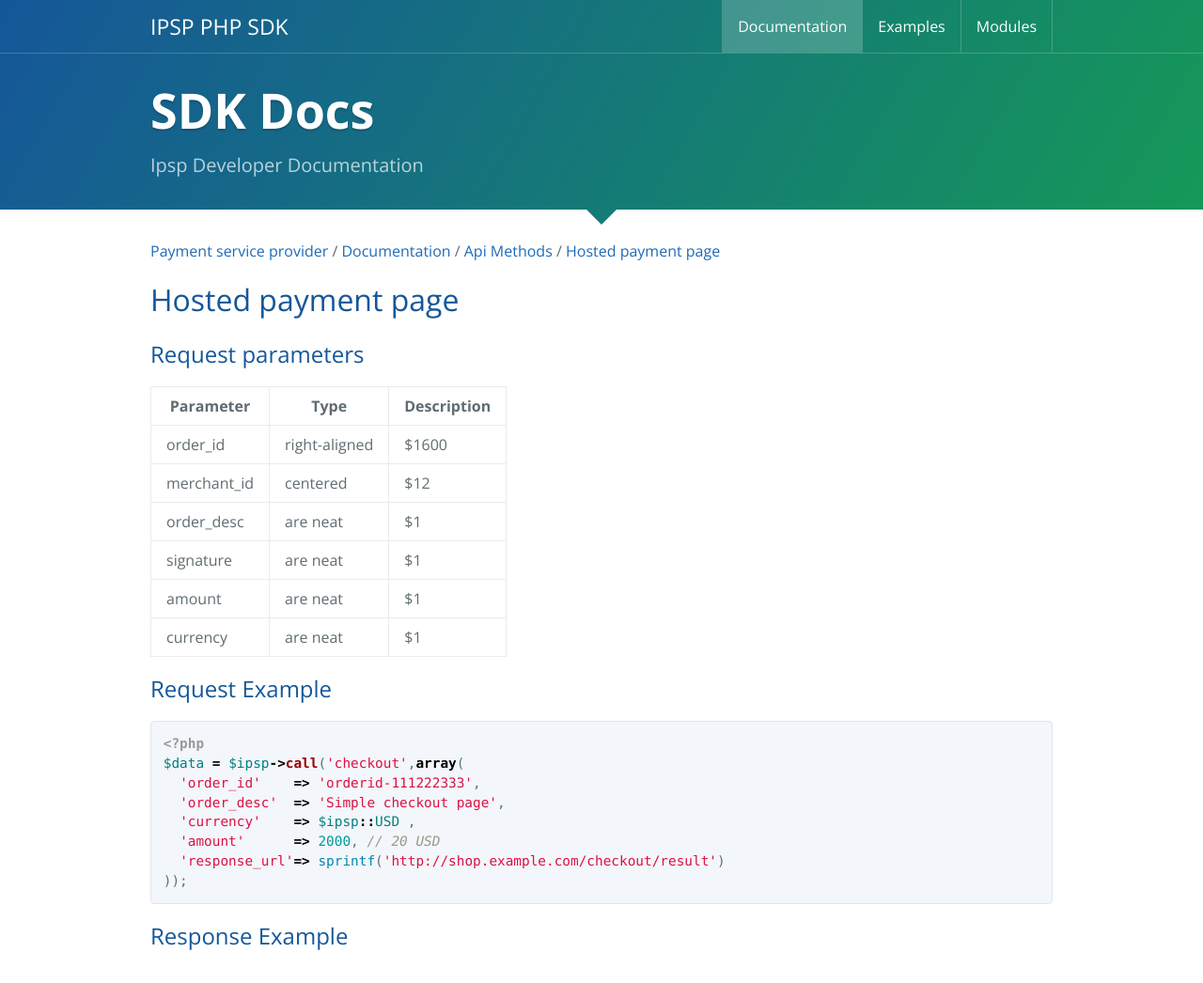
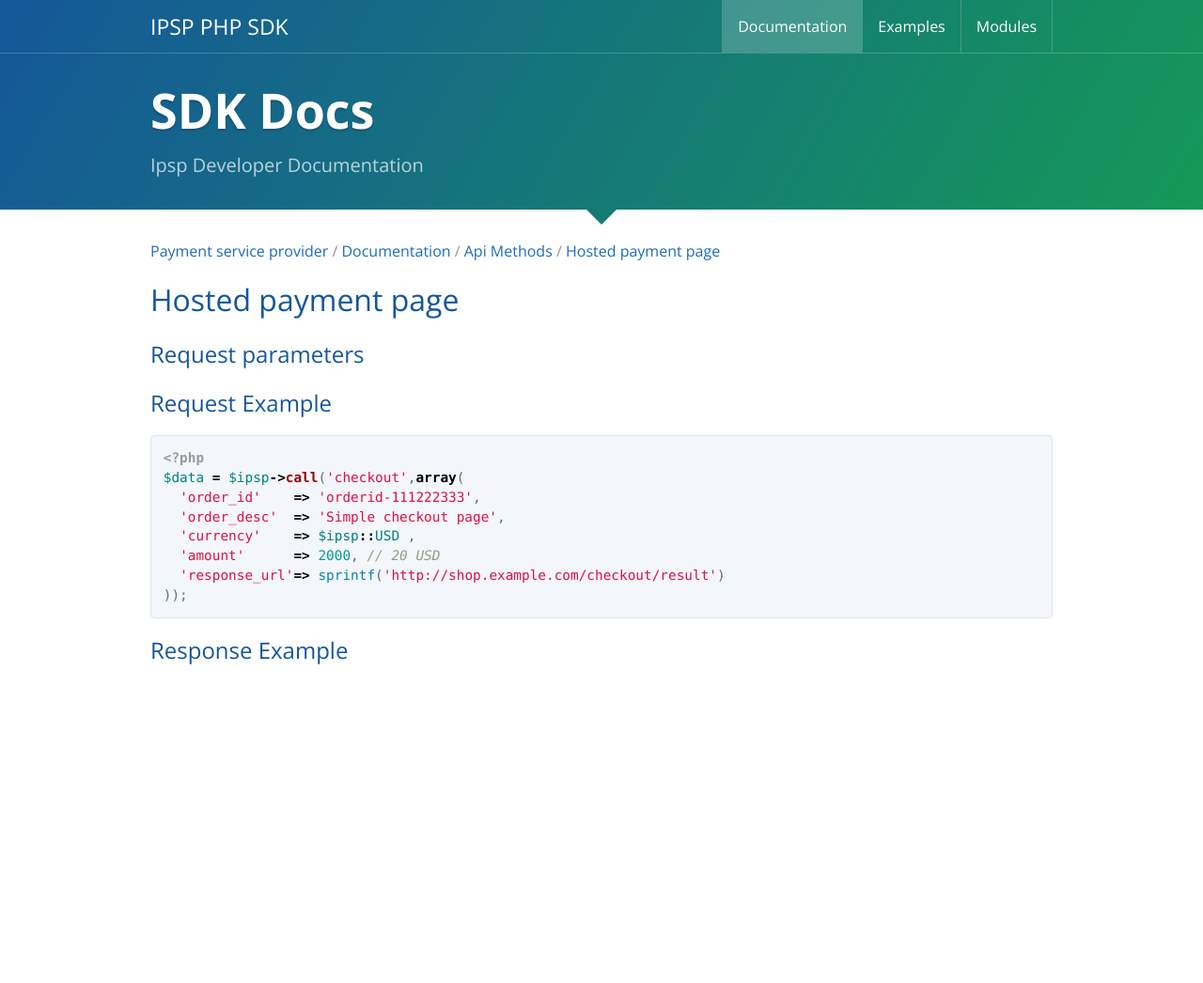
Before and after one commit to kosatyi/ipsp-php, a Jekyll site: the page built from docs/api-methods/1.accept-purchase-hosted-payment-page.md, in a window 1280 px wide and 1046 px high. Shown: the whole window at 94% size. Built offline with Jekyll 4.4.1, drawn with Linux system fonts in a browser that asks for light colours; our own code applies the rules of GitHub Pages for plain Markdown files.

Commit message:
update docs pagfe

```diff
--- a/_includes/breadcrumbs.html
+++ b/_includes/breadcrumbs.html
@@ -11,11 +11,13 @@
 {% assign match   = match | append: '/' %}
 {% endunless %}
 {% assign current = list | where: "url", match | first %}
+{% if current.title %}
 <li itemprop="itemListElement" itemscope itemtype="http://schema.org/ListItem">
     <a href="{{ site.url }}{{site.baseurl}}{{current.url}}" itemprop="item">
         <span itemprop="name">{{ current.title }}</span>
     </a>
 </li>
+{% endif %}
 {% endfor %}
 </ol>
 {% endif %}
--- a/assets/css/main.css
+++ b/assets/css/main.css
@@ -1563,30 +1563,31 @@ ol.page-breadcrumbs > li {
 /* line 440, ../../_sass/main.scss */
 ol.page-breadcrumbs > li:before {
   content: ' / ';
-}
-/* line 443, ../../_sass/main.scss */
+  color: #949494;
+}
+/* line 444, ../../_sass/main.scss */
 ol.page-breadcrumbs > li:first-child:before {
   display: none;
 }
 
-/* line 451, ../../_sass/main.scss */
+/* line 452, ../../_sass/main.scss */
 .cards > ul {
   list-style-type: none;
   padding: 0;
   margin: 0;
   counter-reset: section;
 }
-/* line 456, ../../_sass/main.scss */
+/* line 457, ../../_sass/main.scss */
 .cards > ul:after {
   content: '';
   clear: both;
   display: table;
 }
-/* line 461, ../../_sass/main.scss */
+/* line 462, ../../_sass/main.scss */
 .cards > ul > li {
   margin-bottom: 1rem;
 }
-/* line 463, ../../_sass/main.scss */
+/* line 464, ../../_sass/main.scss */
 .cards > ul > li > a {
   display: block;
   padding: 1rem;
@@ -1599,12 +1600,12 @@ ol.page-breadcrumbs > li:first-child:before {
   border-radius: 0.3rem;
   transition: color 0.2s, background-color 0.2s, border-color 0.2s;
 }
-/* line 464, ../../_sass/main.scss */
+/* line 465, ../../_sass/main.scss */
 .cards > ul > li > a:before {
   counter-increment: section;
   content: counter(section) ". ";
 }
-/* line 478, ../../_sass/main.scss */
+/* line 479, ../../_sass/main.scss */
 .cards > ul > li > a:hover {
   color: #124a83;
   text-decoration: none;
--- a/docs/api-methods/1.accept-purchase-hosted-payment-page.md
+++ b/docs/api-methods/1.accept-purchase-hosted-payment-page.md
@@ -2,15 +2,6 @@
 
 
 ## Request parameters
-
-| Parameter      | Type          | Description  |
-| -------------  | ------------- | ------------ |
-| order_id       | right-aligned | $1600        |
-| merchant_id    | centered      |   $12        |
-| order_desc     | are neat      |    $1        |
-| signature      | are neat      |    $1        |
-| amount         | are neat      |    $1        |
-| currency       | are neat      |    $1        |
 
 
 ## Request Example
```
